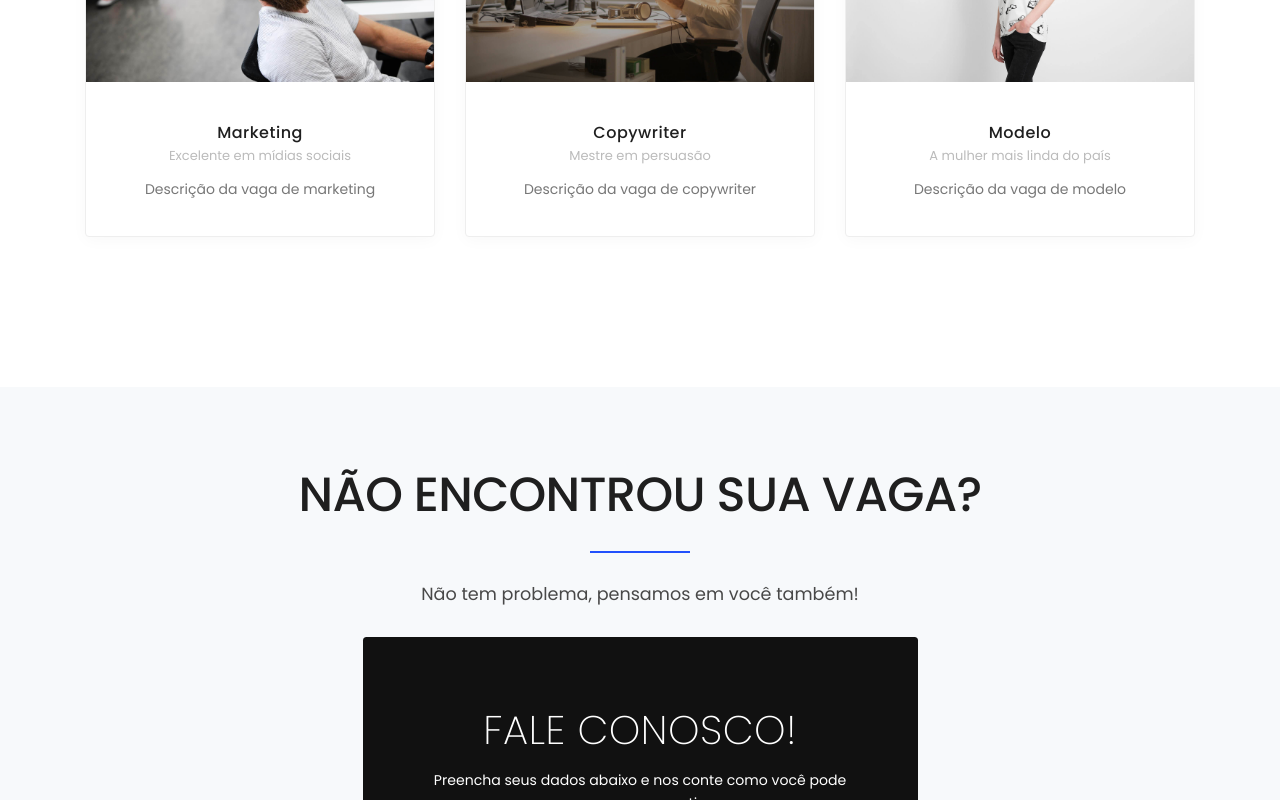
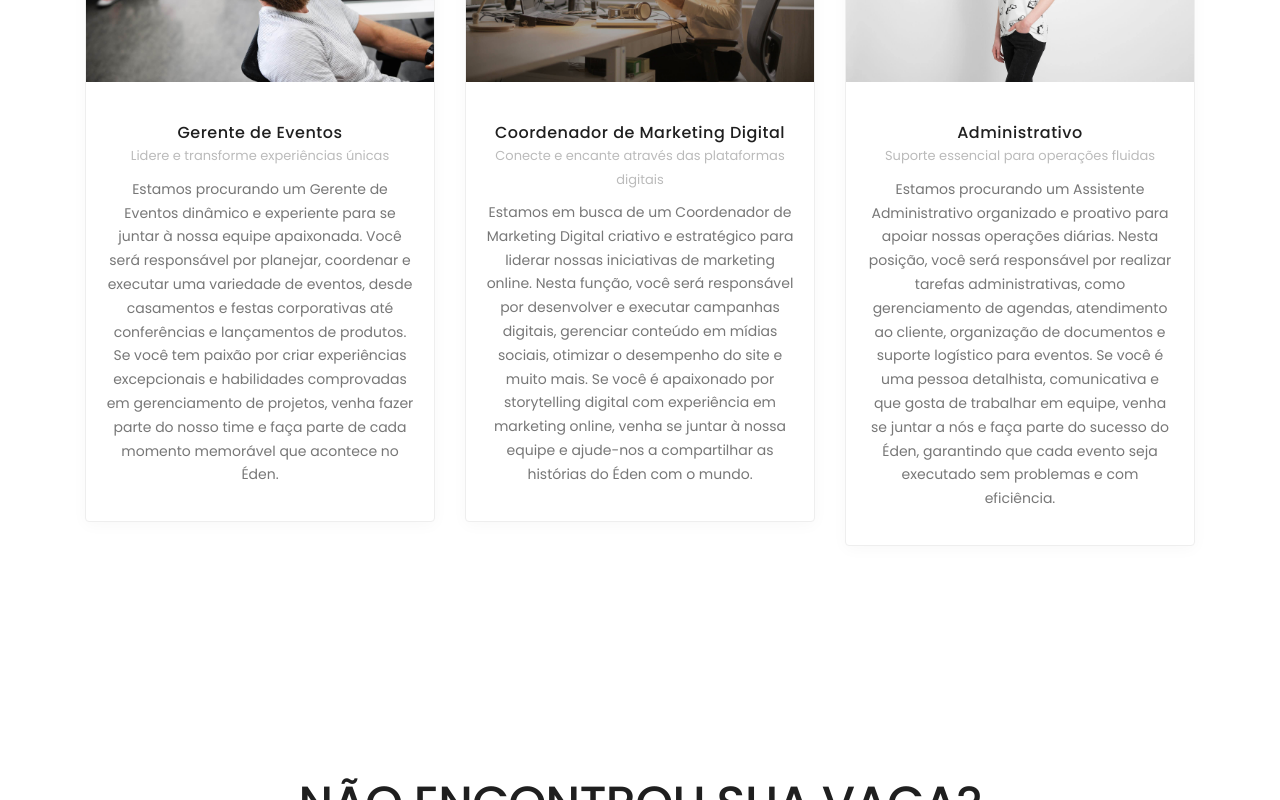
Before and after one commit to AndreyASchneider/site_eventos, a plain HTML site: page trabalhe-conosco.html in a window 1280 px wide. Shown: the part 820-1620 px from the top of the page. Drawn offline with Linux system fonts and the light colour scheme; a web font is replaced by a local one.

Commit message:
Ajustando placeholders para algo mais real

```diff
--- a/trabalhe-conosco.html
+++ b/trabalhe-conosco.html
@@ -101,9 +101,17 @@
                             <img src="images/parallax/3.jpg">
                         </div>
                         <div class="team-desc">
-                            <h3>Marketing</h3>
-                            <span>Excelente em mídias sociais</span>
-                            <p>Descrição da vaga de marketing</p>
+                            <h3>Gerente de Eventos</h3>
+                            <span>Lidere e transforme experiências únicas</span>
+                            <p>
+                                Estamos procurando um Gerente de Eventos dinâmico e experiente para
+                                se juntar à nossa equipe apaixonada. Você será responsável por planejar,
+                                coordenar e executar uma variedade de eventos, desde casamentos e festas
+                                corporativas até conferências e lançamentos de produtos. Se você tem paixão
+                                por criar experiências excepcionais e habilidades comprovadas em gerenciamento
+                                de projetos, venha fazer parte do nosso time e faça parte de cada momento
+                                memorável que acontece no Éden.
+                            </p>
                         </div>
                     </div>
                 </div>
@@ -113,9 +121,16 @@
                             <img src="images/parallax/17.jpg">
                         </div>
                         <div class="team-desc">
-                            <h3>Copywriter</h3>
-                            <span>Mestre em persuasão</span>
-                            <p>Descrição da vaga de copywriter</p>
+                            <h3>Coordenador de Marketing Digital</h3>
+                            <span>Conecte e encante através das plataformas digitais</span>
+                            <p>
+                                Estamos em busca de um Coordenador de Marketing Digital criativo e estratégico
+                                para liderar nossas iniciativas de marketing online. Nesta função, você será
+                                responsável por desenvolver e executar campanhas digitais, gerenciar conteúdo
+                                em mídias sociais, otimizar o desempenho do site e muito mais. Se você é apaixonado
+                                por storytelling digital com experiência em marketing online, venha se juntar
+                                à nossa equipe e ajude-nos a compartilhar as histórias do Éden com o mundo.
+                            </p>
                         </div>
                     </div>
                 </div>
@@ -125,9 +140,17 @@
                             <img src="images/parallax/13.jpg">
                         </div>
                         <div class="team-desc">
-                            <h3>Modelo</h3>
-                            <span>A mulher mais linda do país</span>
-                            <p>Descrição da vaga de modelo</p>
+                            <h3>Administrativo</h3>
+                            <span>Suporte essencial para operações fluidas</span>
+                            <p>
+                                Estamos procurando um Assistente Administrativo organizado e proativo
+                                para apoiar nossas operações diárias. Nesta posição, você será responsável
+                                por realizar tarefas administrativas, como gerenciamento de agendas,
+                                atendimento ao cliente, organização de documentos e suporte logístico para
+                                eventos. Se você é uma pessoa detalhista, comunicativa e que gosta de trabalhar
+                                em equipe, venha se juntar a nós e faça parte do sucesso do Éden, garantindo
+                                que cada evento seja executado sem problemas e com eficiência.
+                            </p>
                         </div>
                     </div>
                 </div>
@@ -135,7 +158,7 @@
         </div>
     </section>
 
-    <section class="background-grey">
+    <section>
         <div class="container">
             <div class="heading-text heading-section text-center">
                 <h2>NÃO ENCONTROU SUA VAGA?</h2>
```
Also changed, not shown: divulgadores.html (+5 -5 lines), index.html (+16 -13 lines), sobre.html (+13 -5 lines).
